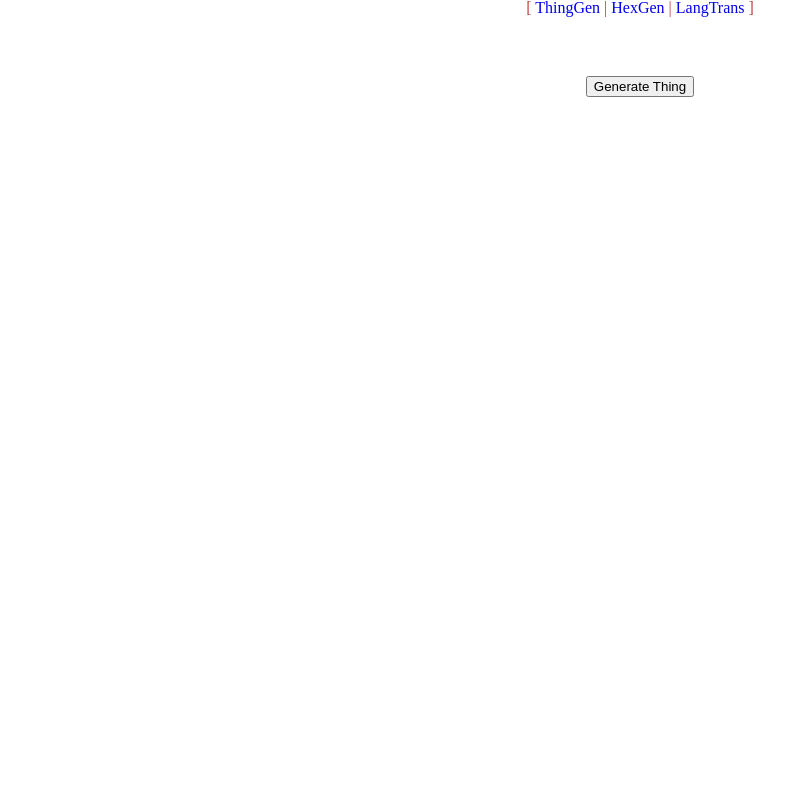
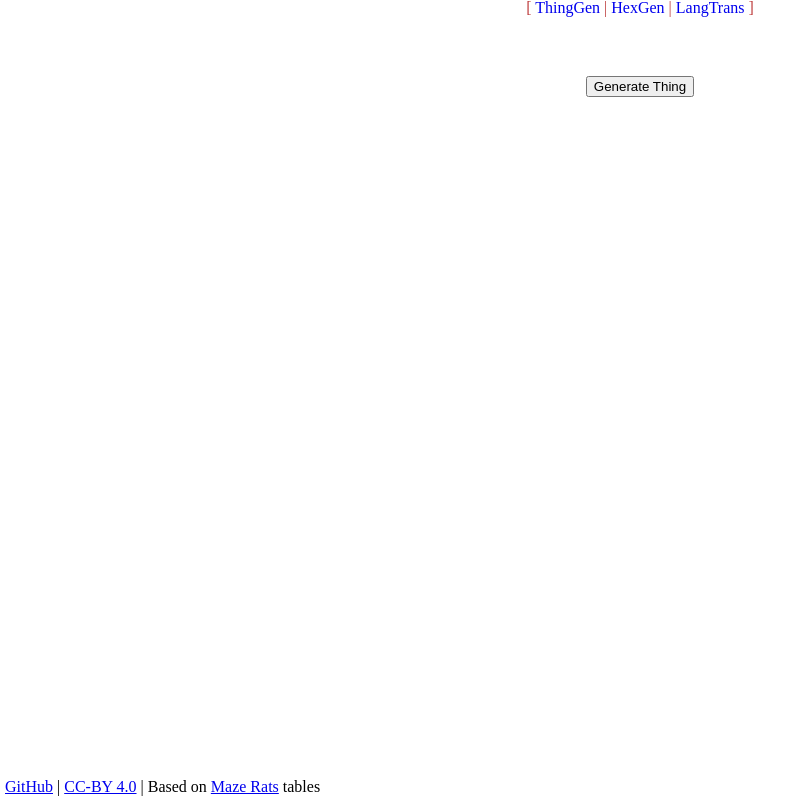
Before and after one commit to DMBuce/dmtools, a plain HTML site: page thinggen.html in a window 1280 px wide. Shown: the whole page, without its empty margins (0-811 px from the left). Drawn offline with Linux system fonts and the light colour scheme.

Commit message:
Add licenses

```diff
--- a/language.js
+++ b/language.js
@@ -1,3 +1,6 @@
+// CC-BY-NC-SA 4.0
+// https://creativecommons.org/licenses/by-nc-sa/4.0/
+
 var druidic = {
 	"^" : "᚛",
 	"$" : "᚜",
--- a/style.css
+++ b/style.css
@@ -89,3 +89,9 @@ nav a:link    { text-decoration: none; }
 nav a:visited { text-decoration: none; }
 nav a:hover   { text-decoration: underline; }
 nav a:active  { text-decoration: underline; }
+
+footer {
+	position: absolute;
+	bottom: 5px;
+	left: 5px;
+}
--- a/thinggen.html
+++ b/thinggen.html
@@ -24,5 +24,12 @@
 	<span class="spacer"><br/></span>
 	<button onclick="main()" autofocus>Generate Thing</button><br/>
 	<span class="thing"><br/></span>
+
+	<footer>
+		<a href='https://github.com/dmbuce/dmtools'>GitHub</a>
+		| <a href='https://creativecommons.org/licenses/by/4.0/'>CC-BY 4.0</a>
+		| Based on <a href='https://www.drivethrurpg.com/product/197158/Maze-Rats'>Maze Rats</a> tables
+	</footer>
+
 </body>
 </html>
--- a/thinggen.js
+++ b/thinggen.js
@@ -1,3 +1,9 @@
+// CC-BY 4.0
+// https://creativecommons.org/licenses/by/4.0/
+//
+// Based on Maze Rats tables
+// https://www.drivethrurpg.com/product/197158/Maze-Rats
+
 // unused maze rats tables
 // * magic: omens/magical catasrophes (pg 3)
 // * characters: all (pg 5, 6)
```
Also changed, not shown: hexgen.html (+6 -0 lines), language.html (+5 -0 lines).
